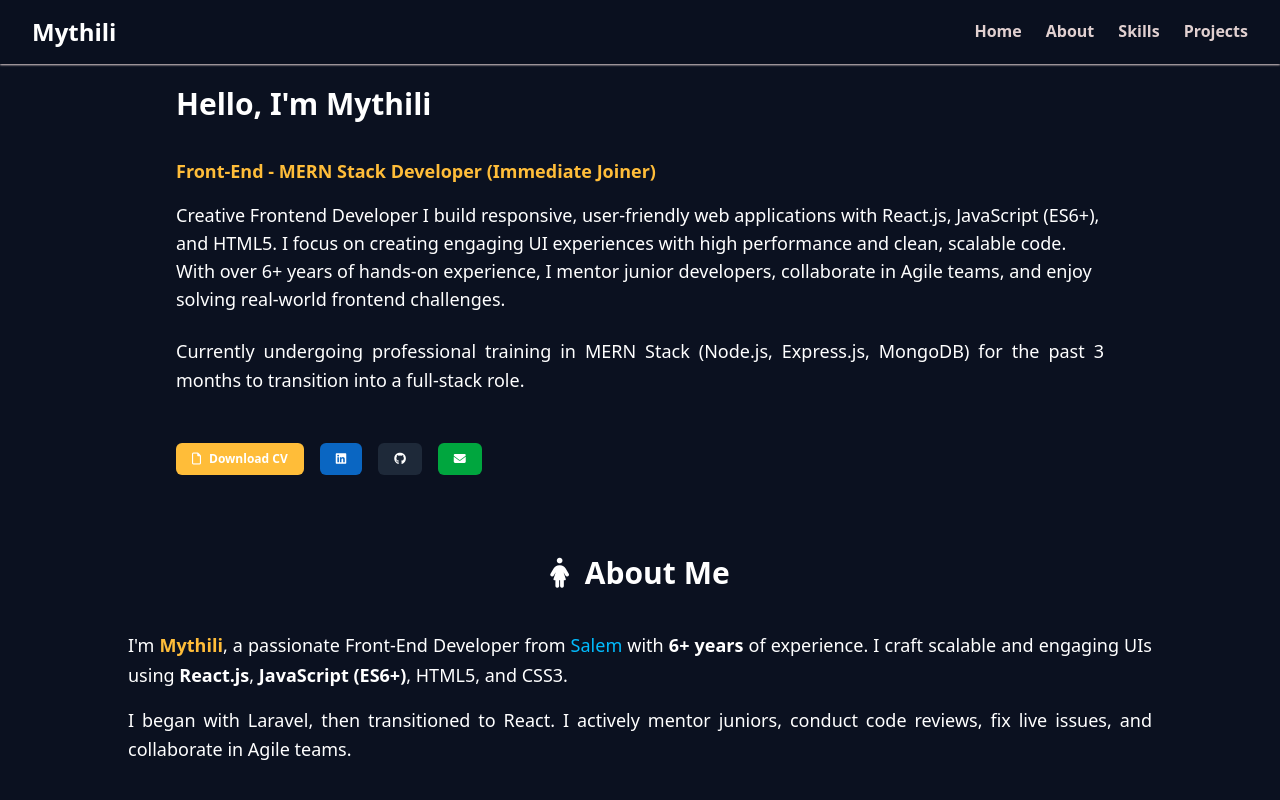
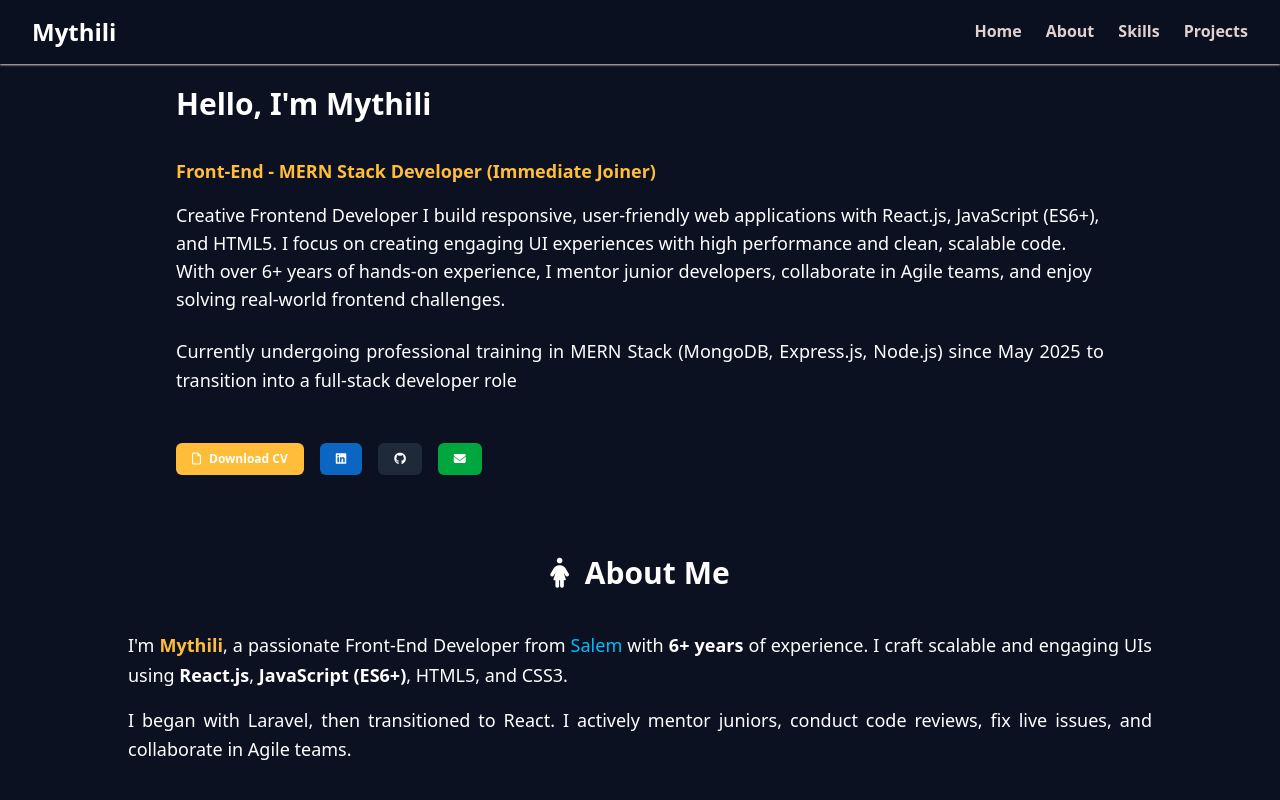
Before and after one commit to mythilims/my_site_portfolio, a React (Vite) app: page / in a window 1280 px wide. Shown: the top 800 px of the page. Built offline with nearby package versions, Linux system fonts and the light colour scheme.

Commit message:
change ui

```diff
--- a/src/pages/Myportfolio.jsx
+++ b/src/pages/Myportfolio.jsx
@@ -113,9 +113,8 @@ function Myportfolio() {
             <p className="text-lg font-light">{ROLE_DEC}</p>
             <br />
             <p className="text-lg leading-relaxed text-justify">
-              Currently undergoing professional training in MERN Stack (Node.js,
-              Express.js, MongoDB) for the past 3 months to transition into a
-              full-stack role.
+
+              Currently undergoing professional training in MERN Stack (MongoDB, Express.js, Node.js) since May 2025 to transition into a full-stack developer role
             </p>
             <br />
             <div className="flex flex-col lg:flex-row gap-4 mt-6 items-center sm:items-start">
```
